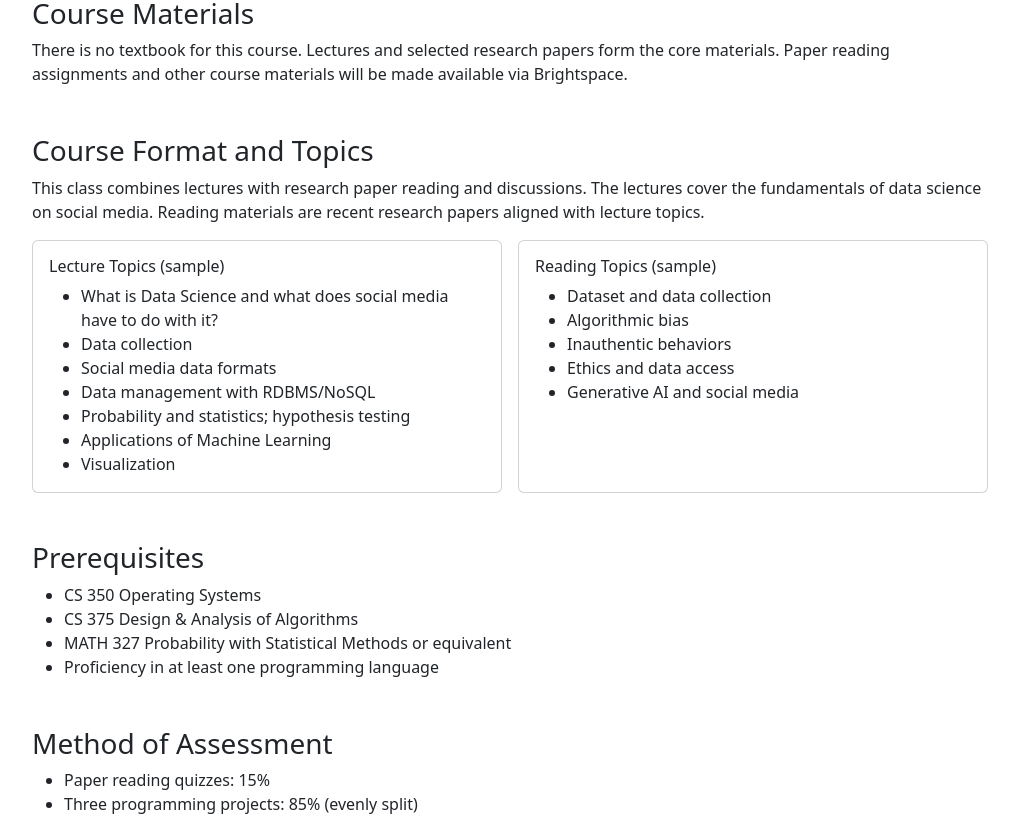
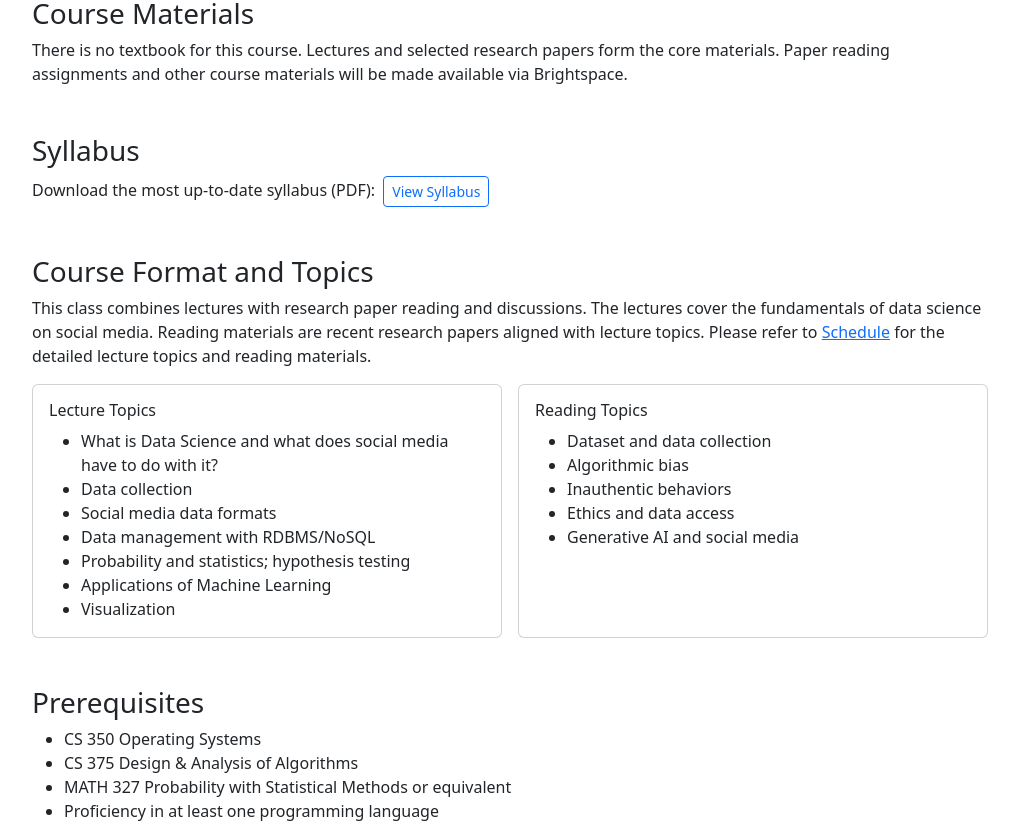
Before and after one commit to YangKCLab/social-media-ds-course, a Vue app in the folder frontend/: page / in a window 1280 px wide. Shown: the part 720-1555 px from the top of the page, without its empty margins (130-1149 px from the left). Built offline with nearby package versions, Linux system fonts and the light colour scheme.

Commit message:
feat(home): add Syllabus section with link to latest PDF

```diff
--- a/frontend/src/pages/Home.vue
+++ b/frontend/src/pages/Home.vue
@@ -53,17 +53,34 @@
     </section>
 
     <section class="mb-5">
+      <h3 id="syllabus">Syllabus</h3>
+      <p>
+        Download the most up-to-date syllabus (PDF):
+        <a
+          class="btn btn-outline-primary btn-sm ms-1"
+          href="https://github.com/YangKCLab/social-media-ds-course/blob/main/syllabus/syllabus.pdf"
+          target="_blank"
+          rel="noopener"
+        >
+          View Syllabus
+        </a>
+      </p>
+    </section>
+
+    <section class="mb-5">
       <h3>Course Format and Topics</h3>
       <p>
         This class combines lectures with research paper reading and discussions. The lectures cover
         the fundamentals of data science on social media. Reading materials are recent research papers
         aligned with lecture topics.
+
+        Please refer to <router-link to="/schedule">Schedule</router-link> for the detailed lecture topics and reading materials.
       </p>
       <div class="row g-3">
         <div class="col-md-6">
           <div class="card h-100">
             <div class="card-body">
-              <h6 class="card-title">Lecture Topics (sample)</h6>
+              <h6 class="card-title">Lecture Topics</h6>
               <ul class="mb-0">
                 <li>What is Data Science and what does social media have to do with it?</li>
                 <li>Data collection</li>
@@ -79,7 +96,7 @@
         <div class="col-md-6">
           <div class="card h-100">
             <div class="card-body">
-              <h6 class="card-title">Reading Topics (sample)</h6>
+              <h6 class="card-title">Reading Topics</h6>
               <ul class="mb-0">
                 <li>Dataset and data collection</li>
                 <li>Algorithmic bias</li>
```
